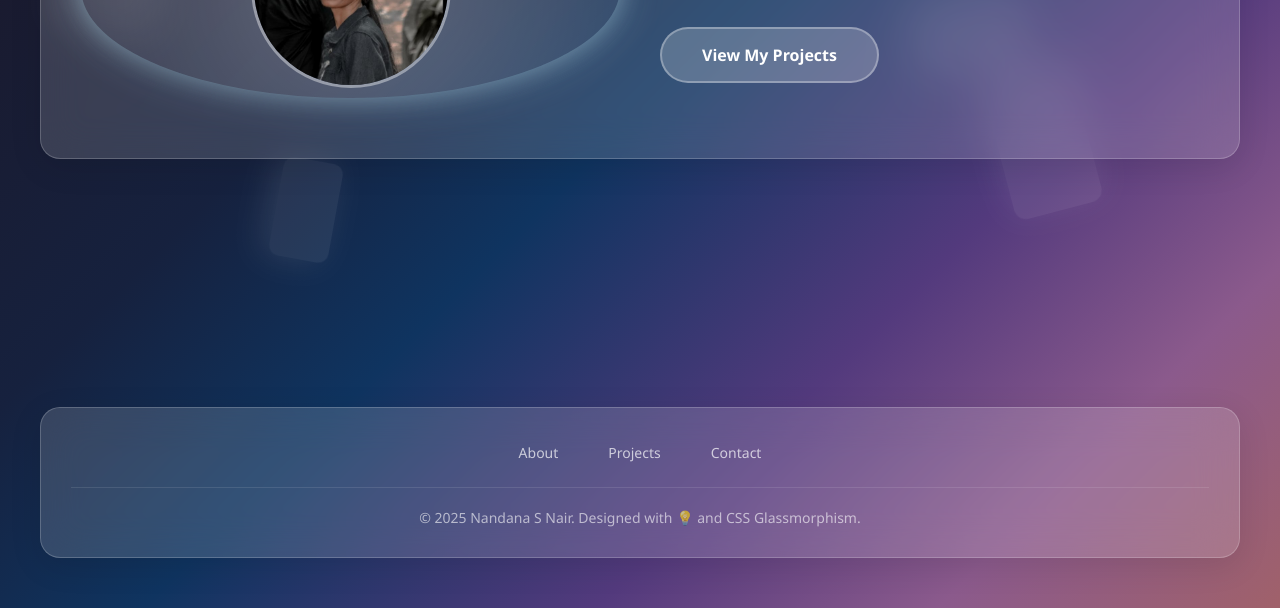
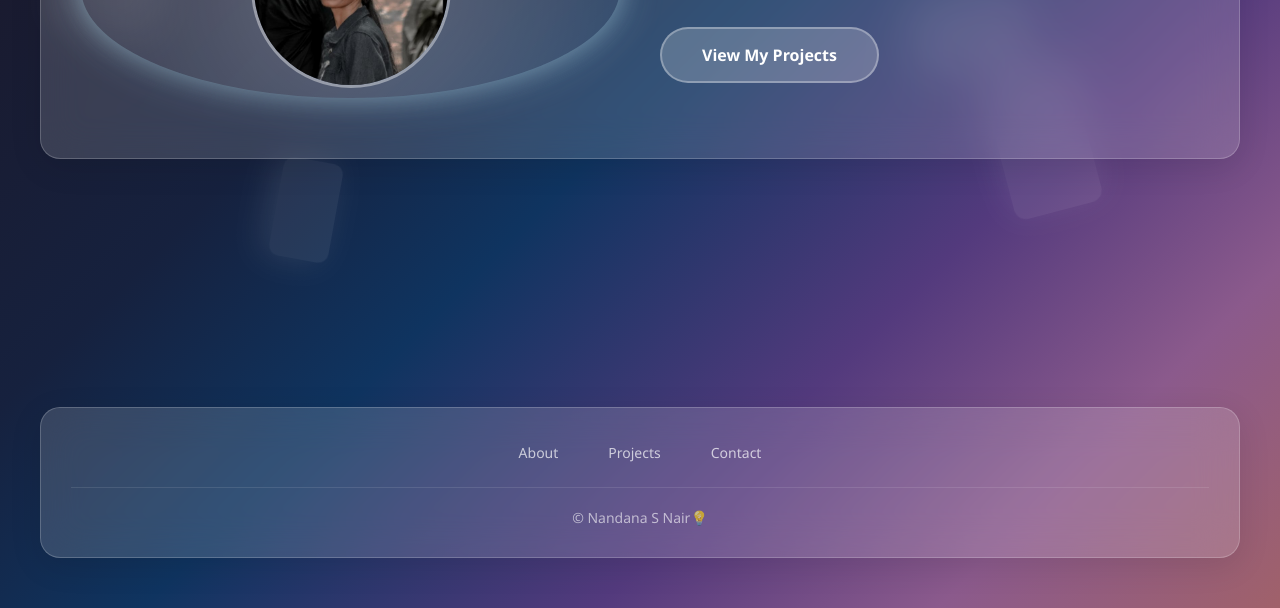
Before and after one commit to nandana1311/portfolio_, a plain HTML site: page index.html in a window 1280 px wide. Shown: the part 389-997 px from the top of the page. Drawn offline with Linux system fonts and the light colour scheme.

Commit message:
Update index.html

```diff
--- a/index.html
+++ b/index.html
@@ -162,7 +162,7 @@
                         <a href="#" onclick="showPage('contact')">Contact</a>
                     </div>
                     <div class="copyright">
-                        &copy; 2025 Nandana S Nair. Designed with 💡 and CSS Glassmorphism.
+                        &copy;  Nandana S Nair💡
                     </div>
                 </div>
             </footer>
```
